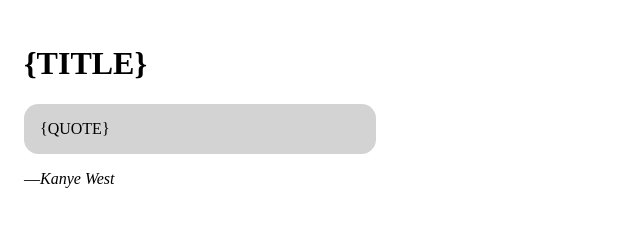
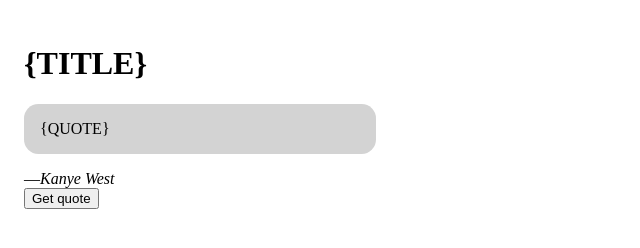
Before and after one commit to aalemayhu/kanye-htmx, a website: page index.html in a window 1280 px wide. Shown: the whole page, without its empty margins (0-640 px from the left). Drawn offline with Linux system fonts and the light colour scheme.

Commit message:
fix: use new api endpoint

```diff
--- a/index.html
+++ b/index.html
@@ -40,10 +40,13 @@
         </header>
         <main>
             <blockquote cite="http://api.kanye.rest">
-                <p>{QUOTE}</p>
+                <p class="quote">{QUOTE}</p>
                 <footer>—<cite>Kanye West</cite></footer>
             </blockquote>
         </main>
+
+        <button hx-get="https://kanye-rest-403314.ew.r.appspot.com" hx-target=".quote">Get quote</button>
+
     </div>
 </body>
 </html>
```
